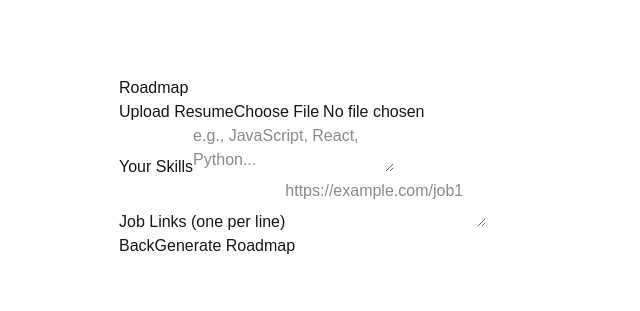
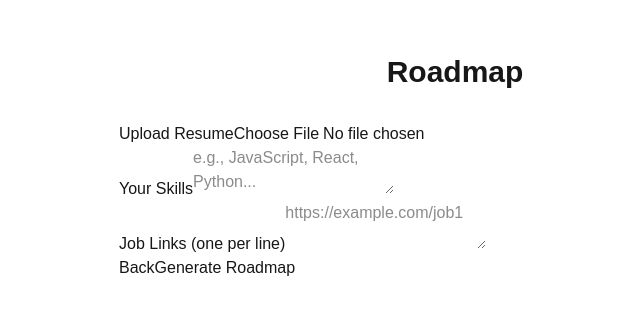
Before and after one commit to ShalyJay/HowdyHack-LaunchPad, a Next.js app in the folder react-app/: page /form in a window 1280 px wide. Shown: the part 233-544 px from the top of the page, without its empty margins (185-825 px from the left). Built offline with nearby package versions, Linux system fonts and the light colour scheme.

Commit message:
Center, bold, add space above title

```diff
--- a/react-app/src/app/form/page.tsx
+++ b/react-app/src/app/form/page.tsx
@@ -27,7 +27,9 @@
     return (
         <div className="min-h-screen flex items-center justify-center p-8">
             <div className="w-full max-w-2xl">
-                <h1>Roadmap</h1>
+                <h1 className="text-3xl font-bold text-center mb-8">
+                    Roadmap
+                </h1>
 
                 <form onSubmit={handleSubmit}>
                 <div>
```
